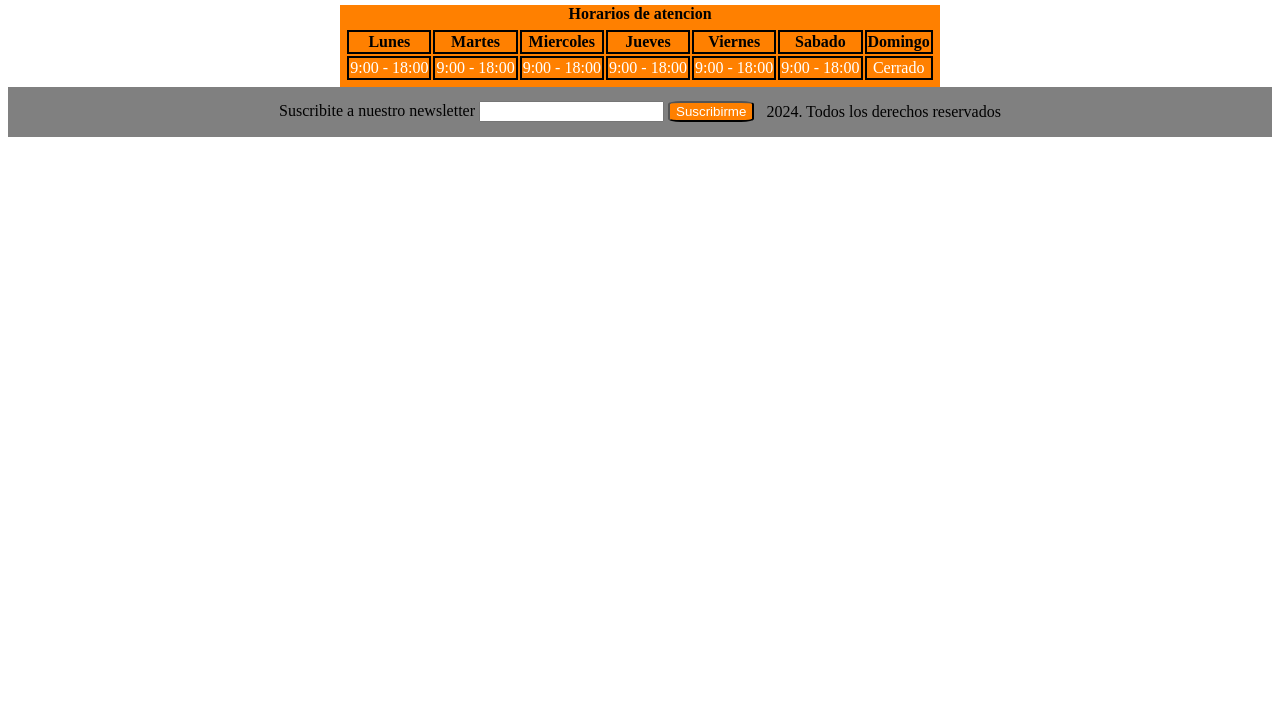
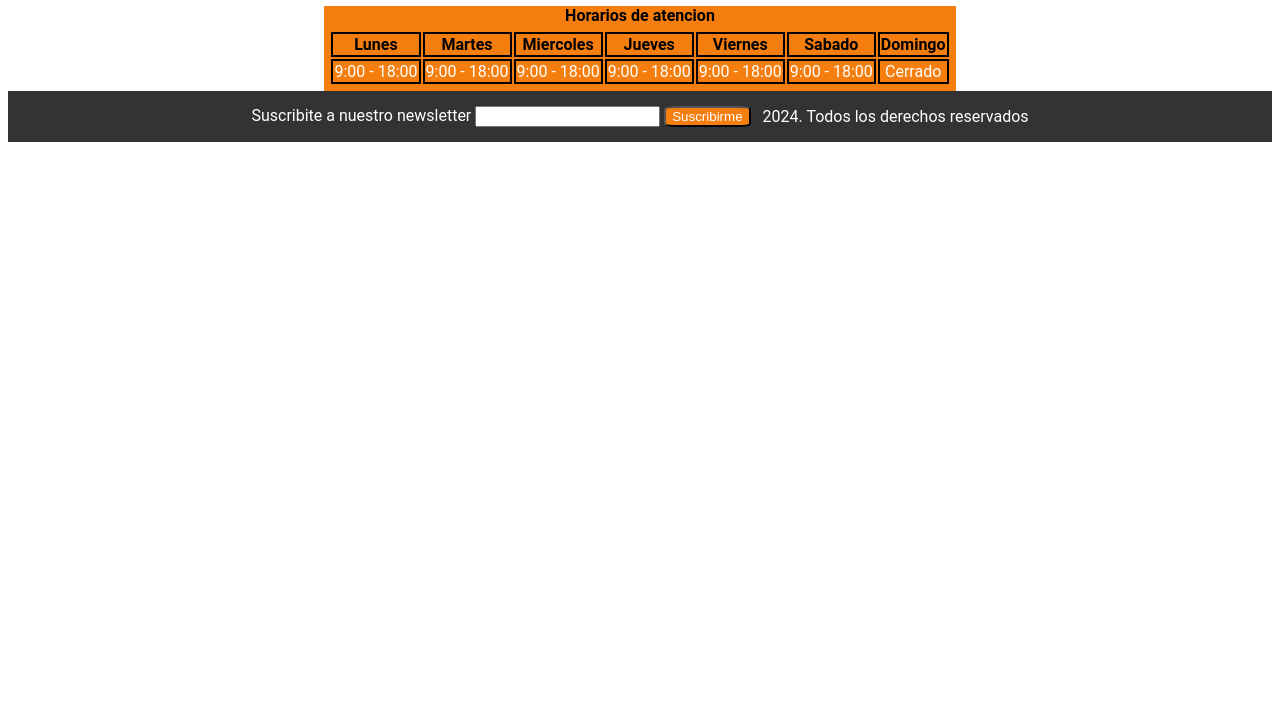
Before and after one commit to CesarMT12/project-pass, a plain HTML site: page index.html in a window 1280 px wide. Shown: the part 75-800 px from the top of the page. Drawn offline with Linux system fonts and the light colour scheme.

Commit message:
Modificaciones css feature/footer

```diff
--- a/main.css
+++ b/main.css
@@ -1,12 +1,27 @@
+:root {
+    --primary-color: #F57E0E;
+    --secondary-color: #333;
+    --link-color: #0000ff;
+    --white:#fff;
+    --special-font: 'Black Ops One';
+    --shadow-white: #fff 0 0 .5rem;
+    --shadow-black: #000 0 0 .5rem;
+}
+
+body {
+    font-family: 'Roboto', sans-serif;
+}
+
 table{
-background-color: #ff8000;
+background-color: var(--primary-color);
 padding: 5px;
 text-align:center;
 margin: 0 auto;
 }
 
 caption{
-    background-color: #ff8000;
+    background-color: var(--primary-color);
+
 
 }
 
@@ -20,11 +35,11 @@ th{
 
 td {
     border: 2px solid black;
-    color: white;
+    color: var(--white);
   }
 button{
-    background-color: #ff8000;
-    color: white;
+    background-color: var(--primary-color);
+    color: var(--white);
     border-radius: 15%;
 }
 .footer {
@@ -32,5 +47,6 @@ button{
     justify-content: center;
     align-items: center;
     gap: 12px;
-    background-color: gray;
+    background-color: var(--secondary-color);
+    color: var(--white);
 }
```
